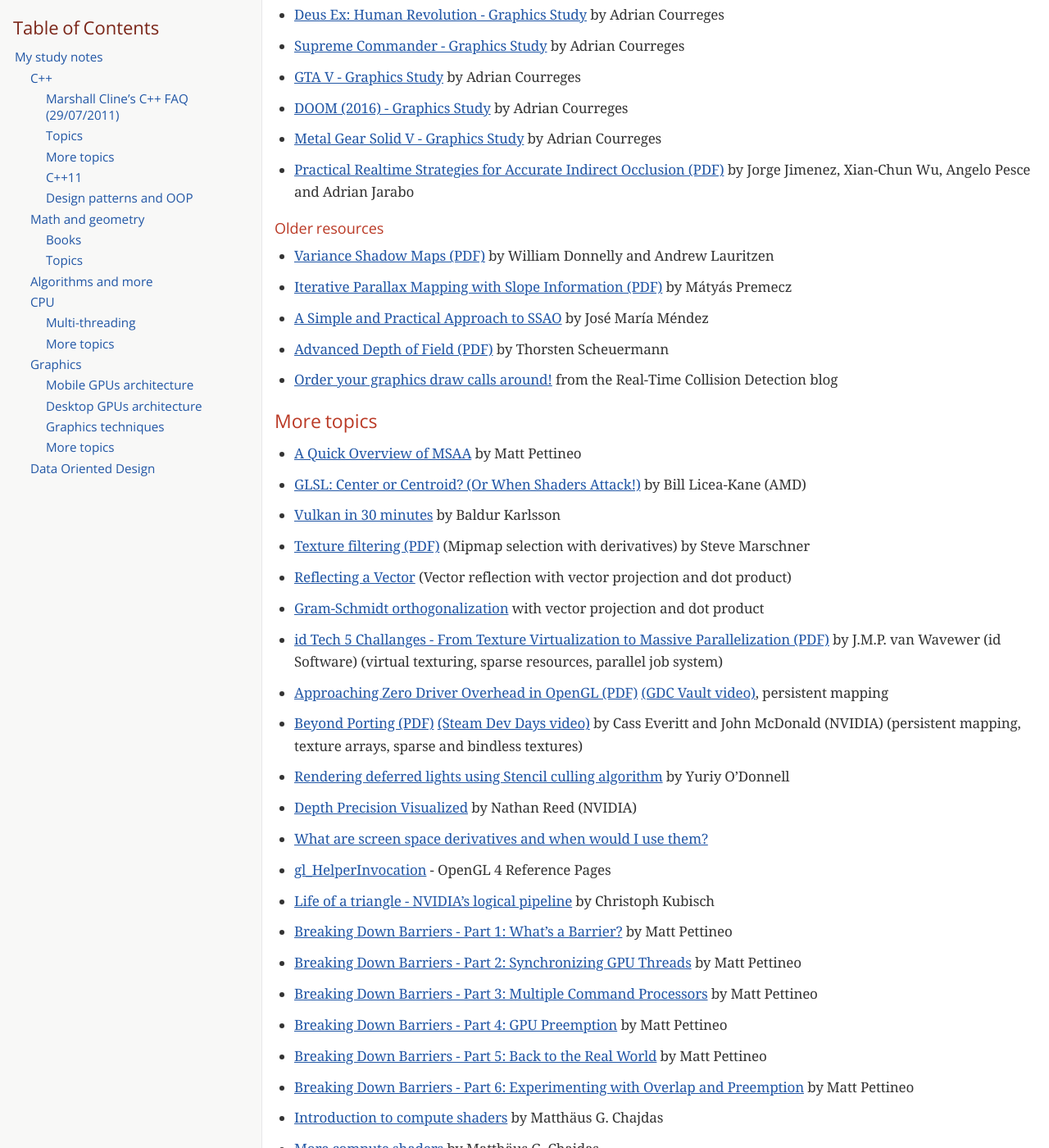
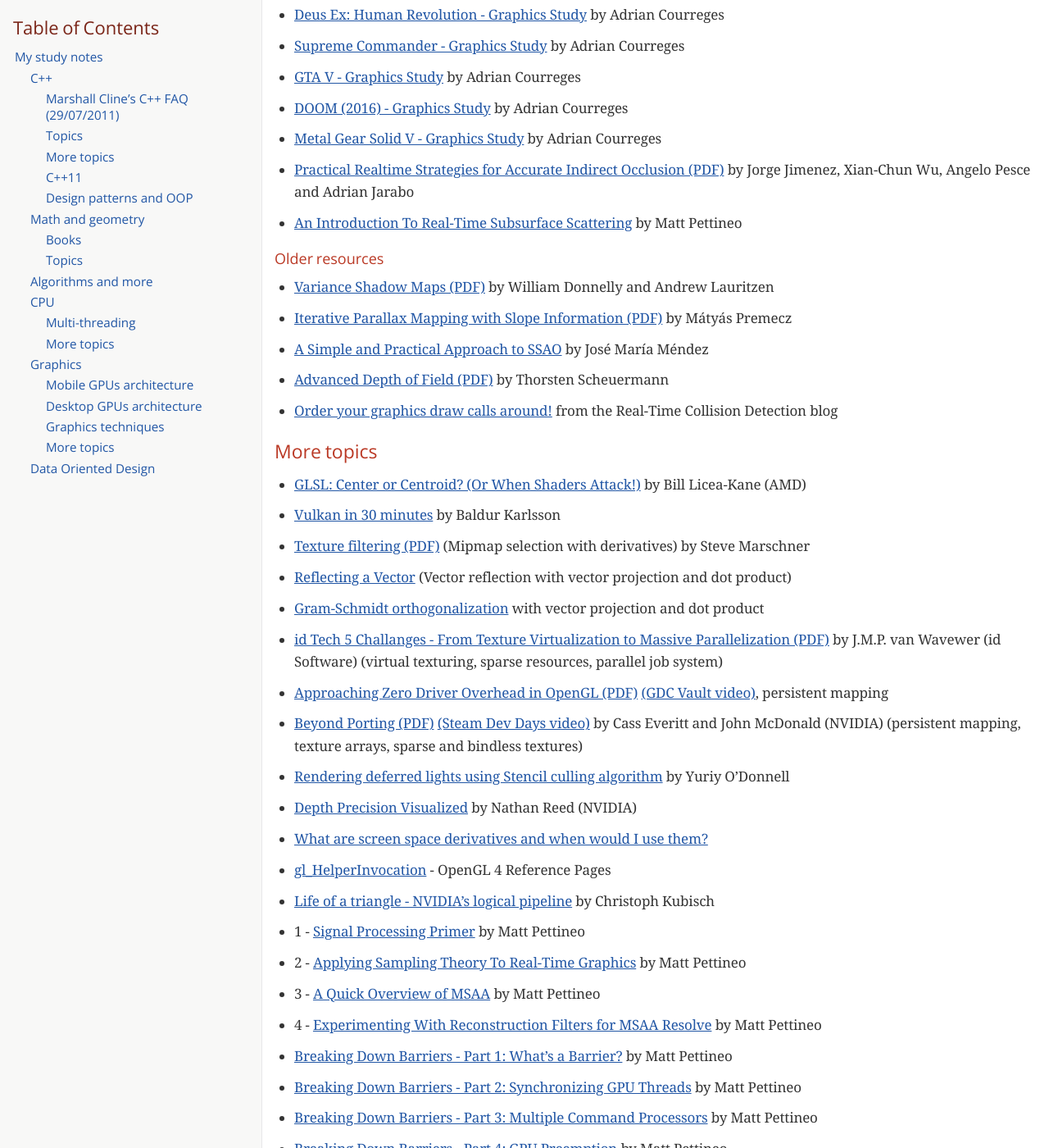
Before and after one commit to encelo/encelo.github.io, a Jekyll site: the page notes.html, which Jekyll copies as it is, in a window 1280 px wide and 1400 px high, scrolled down 8812 px. Shown: the whole window at 82% size. Built offline with Jekyll 4.4.1, drawn with Linux system fonts in a browser that asks for light colours; some web fonts are replaced.

Commit message:
Add some new links to the study notes

```diff
--- a/notes.adoc
+++ b/notes.adoc
@@ -257,6 +257,7 @@
 * http://www.adriancourreges.com/blog/2016/09/09/doom-2016-graphics-study/[DOOM (2016) - Graphics Study] by Adrian Courreges
 * http://www.adriancourreges.com/blog/2017/12/15/mgs-v-graphics-study/[Metal Gear Solid V - Graphics Study] by Adrian Courreges
 * http://iryoku.com/downloads/Practical-Realtime-Strategies-for-Accurate-Indirect-Occlusion.pdf[Practical Realtime Strategies for Accurate Indirect Occlusion (PDF)] by Jorge Jimenez, Xian-Chun Wu, Angelo Pesce and Adrian Jarabo
+* https://therealmjp.github.io/posts/sss-intro/[An Introduction To Real-Time Subsurface Scattering] by Matt Pettineo
 
 ===== Older resources
 * http://www.punkuser.net/vsm/vsm_paper.pdf[Variance Shadow Maps (PDF)] by William Donnelly and Andrew Lauritzen
@@ -280,6 +280,10 @@
 * https://gamedev.stackexchange.com/questions/130888/what-are-screen-space-derivatives-and-when-would-i-use-them/130933#130933[What are screen space derivatives and when would I use them?]
 * https://www.khronos.org/registry/OpenGL-Refpages/gl4/html/gl_HelperInvocation.xhtml[gl_HelperInvocation] - OpenGL 4 Reference Pages
 * https://developer.nvidia.com/content/life-triangle-nvidias-logical-pipeline[Life of a triangle - NVIDIA's logical pipeline] by Christoph Kubisch
+* 1 - https://mynameismjp.wordpress.com/2012/10/15/signal-processing-primer/[Signal Processing Primer] by Matt Pettineo
+* 2 - https://mynameismjp.wordpress.com/2012/10/21/applying-sampling-theory-to-real-time-graphics/[Applying Sampling Theory To Real-Time Graphics] by Matt Pettineo
+* 3 - https://mynameismjp.wordpress.com/2012/10/24/msaa-overview/[A Quick Overview of MSAA] by Matt Pettineo
+* 4 - https://mynameismjp.wordpress.com/2012/10/28/msaa-resolve-filters/[Experimenting With Reconstruction Filters for MSAA Resolve] by Matt Pettineo
 * https://mynameismjp.wordpress.com/2018/03/06/breaking-down-barriers-part-1-whats-a-barrier/[Breaking Down Barriers - Part 1: What's a Barrier?] by Matt Pettineo
 * https://mynameismjp.wordpress.com/2018/04/01/breaking-down-barriers-part-2-synchronizing-gpu-threads/[Breaking Down Barriers - Part 2: Synchronizing GPU Threads] by Matt Pettineo
 * https://mynameismjp.wordpress.com/2018/06/17/breaking-down-barriers-part-3-multiple-command-processors/[Breaking Down Barriers - Part 3: Multiple Command Processors] by Matt Pettineo
--- a/notes.html
+++ b/notes.html
@@ -1266,6 +1266,9 @@
 <li>
 <p><a href="http://iryoku.com/downloads/Practical-Realtime-Strategies-for-Accurate-Indirect-Occlusion.pdf">Practical Realtime Strategies for Accurate Indirect Occlusion (PDF)</a> by Jorge Jimenez, Xian-Chun Wu, Angelo Pesce and Adrian Jarabo</p>
 </li>
+<li>
+<p><a href="https://therealmjp.github.io/posts/sss-intro/">An Introduction To Real-Time Subsurface Scattering</a> by Matt Pettineo</p>
+</li>
 </ul>
 </div>
 <div class="sect4">
@@ -1295,9 +1298,6 @@
 <h4 id="_more_topics_3">More topics</h4>
 <div class="ulist">
 <ul>
-<li>
-<p><a href="https://mynameismjp.wordpress.com/2012/10/24/msaa-overview/">A Quick Overview of MSAA</a> by Matt Pettineo</p>
-</li>
 <li>
 <p><a href="https://www.opengl.org/pipeline/article/vol003_6/">GLSL: Center or Centroid?  (Or When Shaders Attack!)</a> by Bill Licea-Kane (AMD)</p>
 </li>
@@ -1336,6 +1336,18 @@
 </li>
 <li>
 <p><a href="https://developer.nvidia.com/content/life-triangle-nvidias-logical-pipeline">Life of a triangle - NVIDIA&#8217;s logical pipeline</a> by Christoph Kubisch</p>
+</li>
+<li>
+<p>1 - <a href="https://mynameismjp.wordpress.com/2012/10/15/signal-processing-primer/">Signal Processing Primer</a> by Matt Pettineo</p>
+</li>
+<li>
+<p>2 - <a href="https://mynameismjp.wordpress.com/2012/10/21/applying-sampling-theory-to-real-time-graphics/">Applying Sampling Theory To Real-Time Graphics</a> by Matt Pettineo</p>
+</li>
+<li>
+<p>3 - <a href="https://mynameismjp.wordpress.com/2012/10/24/msaa-overview/">A Quick Overview of MSAA</a> by Matt Pettineo</p>
+</li>
+<li>
+<p>4 - <a href="https://mynameismjp.wordpress.com/2012/10/28/msaa-resolve-filters/">Experimenting With Reconstruction Filters for MSAA Resolve</a> by Matt Pettineo</p>
 </li>
 <li>
 <p><a href="https://mynameismjp.wordpress.com/2018/03/06/breaking-down-barriers-part-1-whats-a-barrier/">Breaking Down Barriers - Part 1: What&#8217;s a Barrier?</a> by Matt Pettineo</p>
```
Also changed, not shown: other parts of notes.adoc (+0 -1 lines).
